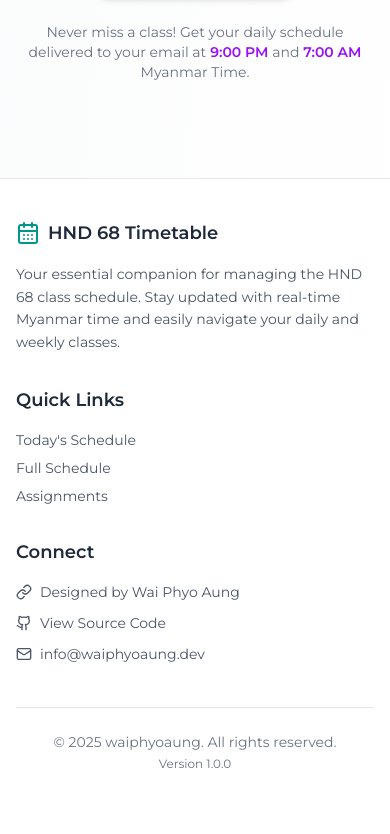
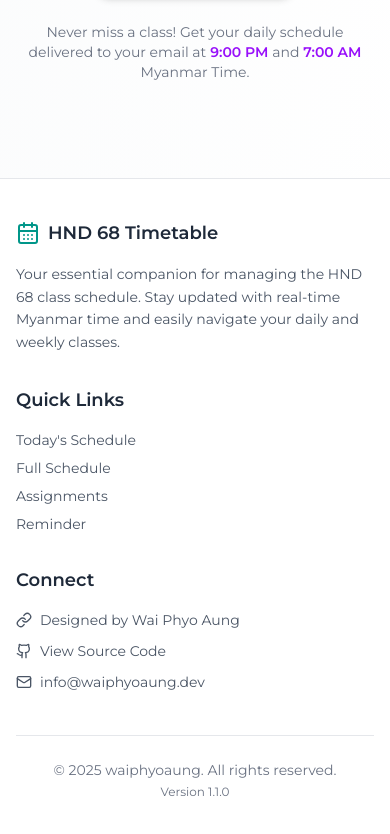
Before and after one commit to Orgpg/hnd-68-timetable, a Next.js app: page / in a window 390 px wide. Shown: the part 3031-3865 px from the top of the page. Before the commit the page ends 3843 px from the top, so only its background shows below. Built offline with nearby package versions, Linux system fonts and the light colour scheme.

Commit message:
change version footer and mobile sidebar

```diff
--- a/components/footer.tsx
+++ b/components/footer.tsx
@@ -60,6 +60,14 @@ export function Footer() {
                   className="hover:text-teal-600 transition-colors dark:hover:text-teal-400"
                 >
                   Assignments
+                </a>
+              </li>
+              <li>
+                <a
+                  href="/reminder"
+                  className="hover:text-teal-600 transition-colors dark:hover:text-teal-400"
+                >
+                  Reminder
                 </a>
               </li>
             </ul>
@@ -147,7 +155,7 @@ export function Footer() {
           <p className="mb-1">
             © {new Date().getFullYear()} waiphyoaung. All rights reserved.
           </p>
-          <p className="text-xs">Version 1.0.0</p> {/* Added Version */}
+          <p className="text-xs">Version 1.1.0</p> {/* Added Version */}
         </div>
       </div>
     </footer>
--- a/components/mobile-sidebar.tsx
+++ b/components/mobile-sidebar.tsx
@@ -154,7 +154,7 @@ export function MobileSidebar({ onNavigate }: MobileSidebarProps) {
               {" "}
               {/* Dark mode for text */}
               <Info className="h-3 w-3" />
-              Version 1.0.0
+              Version 1.1.0
             </p>
           </div>
         </div>
```
